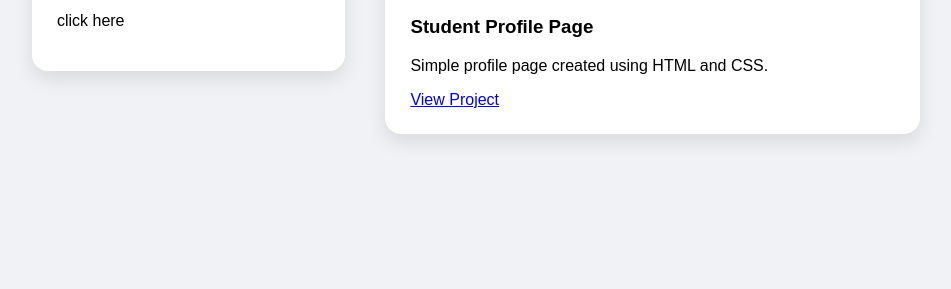
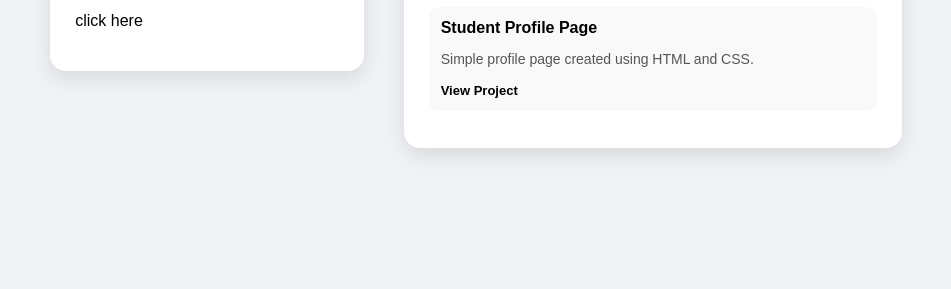
Before and after one commit to AMBARISH025-BELVAI/portfolio, a plain HTML site: page index.html in a window 1280 px wide. Shown: the part 551-840 px from the top of the page, without its empty margins (164-1115 px from the left). Drawn offline with Linux system fonts and the light colour scheme.

Commit message:
Update style.css

```diff
--- a/style.css
+++ b/style.css
@@ -41,3 +41,30 @@ button {
 button:hover {
     background: #333;
 }
+.projects {
+  margin-top: 20px;
+}
+
+.project {
+  background: #f9f9f9;
+  padding: 12px;
+  border-radius: 10px;
+  margin-bottom: 12px;
+}
+
+.project h3 {
+  margin: 0;
+  font-size: 16px;
+}
+
+.project p {
+  font-size: 14px;
+  color: #555;
+}
+
+.project a {
+  font-size: 13px;
+  color: #000;
+  text-decoration: none;
+  font-weight: bold;
+}
```
